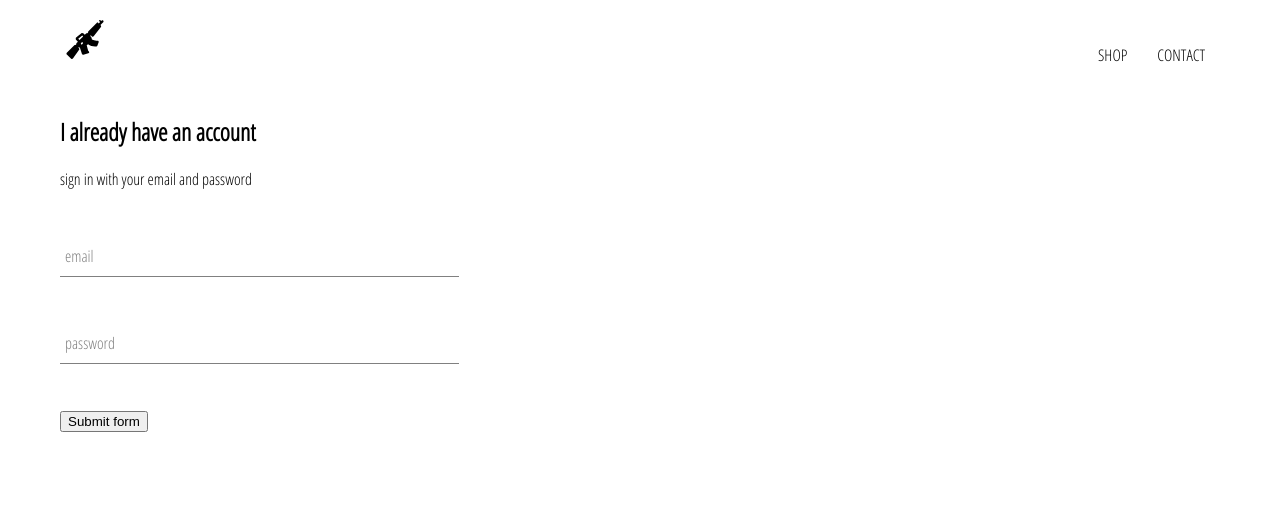
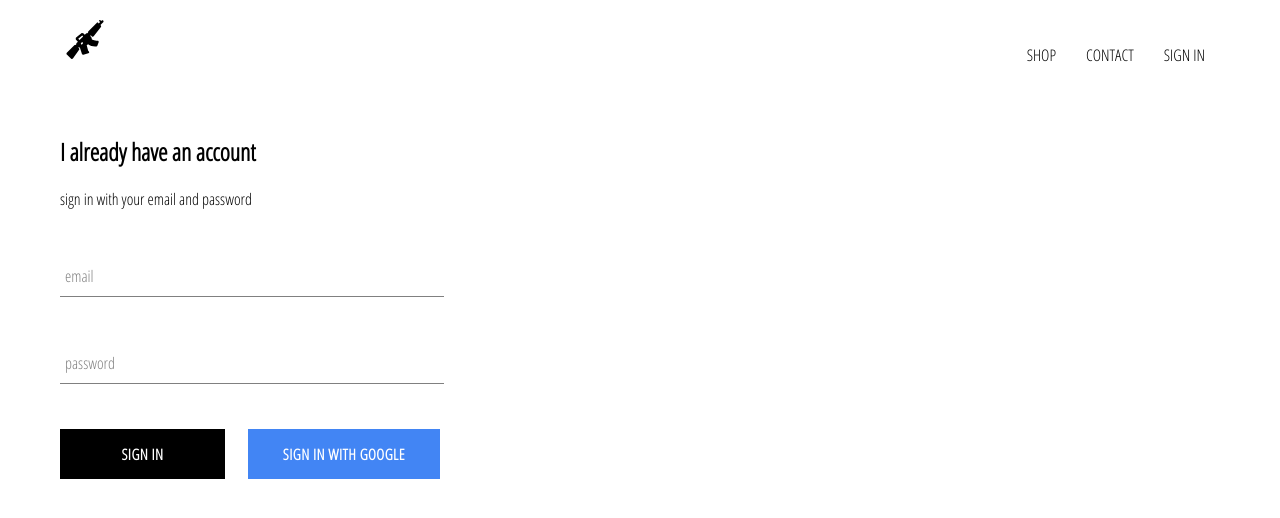
Before and after one commit to HelHelHelHel/gns-site, a React (Create React App) app: page /signin in a window 1280 px wide. Shown: the top 518 px of the page. Built offline with nearby package versions, Linux system fonts and the light colour scheme; no server answers.

Commit message:
integrated firebase and signing with google

```diff
--- a/package.json
+++ b/package.json
@@ -7,6 +7,7 @@
     "@testing-library/react": "^9.3.2",
     "@testing-library/user-event": "^7.1.2",
     "@types/react-router-dom": "^5.1.5",
+    "firebase": "^7.15.0",
     "node-sass": "^4.14.1",
     "react": "^16.13.1",
     "react-dom": "^16.13.1",
--- a/src/App.css
+++ b/src/App.css
@@ -7,3 +7,7 @@ a {
   text-decoration: none;
   color: black;
 }
+
+* {
+  box-sizing: border-box;
+}
--- a/src/App.js
+++ b/src/App.js
@@ -5,11 +5,33 @@ import HomePage from './pages/homepage/homepage.component';
 import ShopPage from './pages/shop/shop.component';
 import Header from './components/header/header.component';
 import SignInAndSignUpPage from './pages/sign-in-and-sign-up/sign-in-and-sign-up.component';
+import { auth } from './firebase/firebase.utils';
 
-function App() {
-  return (
+class App extends React.Component {
+  constructor() {
+    super();
+
+    this.state = {
+      currentUser: null
+    }
+  }
+
+  unsubscribeFromAuth = null;
+
+  componentDidMount() {
+    this.unsubscribeFromAuth = auth.onAuthStateChanged(user => {
+      this.setState({ currentUser: user })
+      console.log(user);
+    })
+  }
+
+  componentDidUnmount() {
+    this.unsubscribeFromAuth();
+  }
+  render() {
+    return (
     <div>
-      <Header/>
+      <Header currentUser={this.state.currentUser}/>
       <Switch>
         <Route exact path="/" component={HomePage}/>
         <Route path="/shop" component={ShopPage}/>
@@ -17,6 +39,8 @@ function App() {
       </Switch>
     </div>
   );
+  }
+
 }
 
 export default App;
--- /dev/null
+++ b/src/components/custom-button/custom-button.component.jsx
@@ -0,0 +1,10 @@
+import React from 'react';
+import './custom-button.style.scss';
+
+const CustomButton = ({ children, isGoogleSignIn, ...otherProps}) => (
+  <button className={`${isGoogleSignIn ? 'google-sign-in' : ''} custom-button`} {...otherProps}>
+
+    {children}
+  </button>
+);
+export default CustomButton;
--- /dev/null
+++ b/src/components/custom-button/custom-button.style.scss
@@ -0,0 +1,32 @@
+.custom-button {
+  min-width: 165px;
+  width: auto;
+  height: 50px;
+  letter-spacing: 0.5px;
+  line-height: 50px;
+  padding: 0 35px 0 35px;
+  font-size: 15px;
+  background-color: black;
+  color: white;
+  text-transform: uppercase;
+  font-family: 'Open Sans Condensed';
+  font-weight: bolder;
+  border: none;
+  cursor: pointer;
+
+  &:hover {
+    background-color: white;
+    color: black;
+    border: 1px solid black;
+  }
+
+  &.google-sign-in {
+    background-color: #4285f4;
+    color: white;
+
+    &:hover {
+      background-color: #357ae8;
+      border: none;
+    }
+  }
+}
--- a/src/components/header/header.component.jsx
+++ b/src/components/header/header.component.jsx
@@ -1,10 +1,10 @@
 import React from 'react';
 import { Link } from 'react-router-dom';
 import { ReactComponent as Logo } from '../../assets/gun.svg';
-
+import { auth } from '../../firebase/firebase.utils';
 import './header.style.scss';
 
-const Header = () => (
+const Header = ({ currentUser }) => (
   <div className="header">
     <Link className="logoContainer" to="/">
       <Logo className="logo"/>
@@ -12,6 +12,9 @@ const Header = () => (
     <div className="options">
       <Link className="option" to="/shop">SHOP</Link>
       <Link className="option" to="/contact">CONTACT</Link>
+      { currentUser ?
+      <div className='option' onClick={() => auth.signOut()}>SIGN OUT</div> :
+      <Link className="option" to="/signin">SIGN IN</Link>}
     </div>
   </div>
 )
--- a/src/components/header/header.style.scss
+++ b/src/components/header/header.style.scss
@@ -21,6 +21,7 @@
 
     .option {
       padding: 10px 15px;
+      cursor: pointer;
     }
   }
 }
--- a/src/components/sign-in/sign-in.component.jsx
+++ b/src/components/sign-in/sign-in.component.jsx
@@ -1,6 +1,7 @@
 import React from 'react';
 import FormInput from '../form-input/form-input.component.jsx';
-
+import CustomButton from '../custom-button/custom-button.component';
+import { signInWithGoogle } from '../../firebase/firebase.utils';
 import './sign-in.style.scss';
 
 class SignIn extends React.Component {
@@ -43,7 +44,11 @@ class SignIn extends React.Component {
           handleChange={this.handleChange}
           value={this.state.password}
           required />
-          <input type="submit" value= "Submit form"/>
+          <div className='buttons'>
+             <CustomButton type="submit">SIGN IN</CustomButton>
+             <CustomButton onClick={signInWithGoogle} isGoogleSignIn>{''}SIGN IN WITH GOOGLE{''}</CustomButton>
+          </div>
+
         </form>
       </div>
     )
--- a/src/components/sign-in/sign-in.style.scss
+++ b/src/components/sign-in/sign-in.style.scss
@@ -0,0 +1,14 @@
+.sign-in {
+  width: 380px;
+  display: flex;
+  flex-direction: column;
+
+  .title {
+    margin: 10px;
+  }
+
+  .buttons {
+    display: flex;
+    justify-content: space-between;
+  }
+}
--- /dev/null
+++ b/src/firebase/firebase.utils.js
@@ -0,0 +1,24 @@
+import firebase from 'firebase/app';
+import 'firebase/firestore';
+import 'firebase/auth';
+
+const config = {
+  apiKey: "AIzaSyBYKbKq52D2EuivOt-hIScnHC88EOeLpig",
+    authDomain: "fire-and-arms.firebaseapp.com",
+    databaseURL: "https://fire-and-arms.firebaseio.com",
+    projectId: "fire-and-arms",
+    storageBucket: "fire-and-arms.appspot.com",
+    messagingSenderId: "570323104816",
+    appId: "1:570323104816:web:d2ae6deffbf81ddb2569f5",
+    measurementId: "G-4KYY909220"
+}
+
+firebase.initializeApp(config);
+export const auth = firebase.auth();
+export const firestore = firebase.firestore();
+
+const provider = new firebase.auth.GoogleAuthProvider();
+provider.setCustomParameters({ promt: 'select_account'});
+export const signInWithGoogle = () => auth.signInWithPopup(provider);
+
+export default firebase;
```
Also changed, not shown: 1 other file (tests, documents, lock files or other folders).
